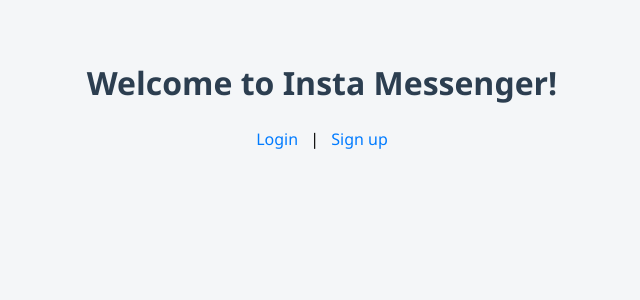
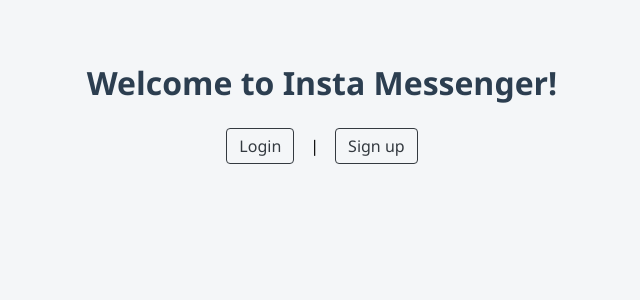
Before and after one commit to sid2618/Insta-dm-automation, a Django app: page / in a window 1280 px wide. Shown: the top 300 px of the page, without its empty margins (318-958 px from the left). Run offline with Django 5.2, Linux system fonts and the light colour scheme.

Commit message:
made changes in home page

```diff
--- a/core/templates/core/home.html
+++ b/core/templates/core/home.html
@@ -1,3 +1,4 @@
+
 <!DOCTYPE html>
 <html lang="en">
 <head>
@@ -18,25 +19,36 @@
 
     .nav-links {
       margin-top: 1.5rem;
+      display: flex;
+      justify-content: center;
+      align-items: center;
+      gap: 1rem;
+      flex-wrap: wrap;
     }
 
-    .nav-links a, .nav-links button {
+    .btn-outline-dark {
+      border: 1px solid #343a40;
+      color: #343a40;
+      background-color: transparent;
+      padding: 6px 12px;
+      border-radius: 4px;
       text-decoration: none;
-      color: #007bff;
-      background: none;
-      border: none;
-      padding: 0;
-      font: inherit;
-      cursor: pointer;
-      margin: 0 0.5rem;
+      transition: background-color 0.2s ease;
+      display: inline-block;
     }
 
-    .nav-links a:hover, .nav-links button:hover {
-      text-decoration: underline;
+    .btn-outline-dark:hover {
+      background-color: black;
+      color: white;
     }
 
     form {
       display: inline;
+    }
+
+    form button.btn-outline-dark {
+      font: inherit;
+      cursor: pointer;
     }
   </style>
 </head>
@@ -47,16 +59,16 @@
   {% if user.is_authenticated %}
     <p>Hello, {{ user.username }}!</p>
     <div class="nav-links">
-      <a href="{% url 'dashboard' %}">Go to Dashboard</a> |
+      <a href="{% url 'dashboard' %}" class="btn-outline-dark">Go to Dashboard</a>  |
       <form method="post" action="{% url 'logout' %}">
         {% csrf_token %}
-        <button type="submit">Logout</button>
+        <button type="submit" class="btn-outline-dark">Logout</button>
       </form>
     </div>
   {% else %}
     <div class="nav-links">
-      <a href="{% url 'login' %}">Login</a> |
-      <a href="{% url 'signup' %}">Sign up</a>
+      <a href="{% url 'login' %}" class="btn-outline-dark">Login</a>  |
+      <a href="{% url 'signup' %}" class="btn-outline-dark">Sign up</a>
     </div>
   {% endif %}
 
```
Also changed, not shown: Insta/settings.py (+17 -8 lines), db.sqlite3.
